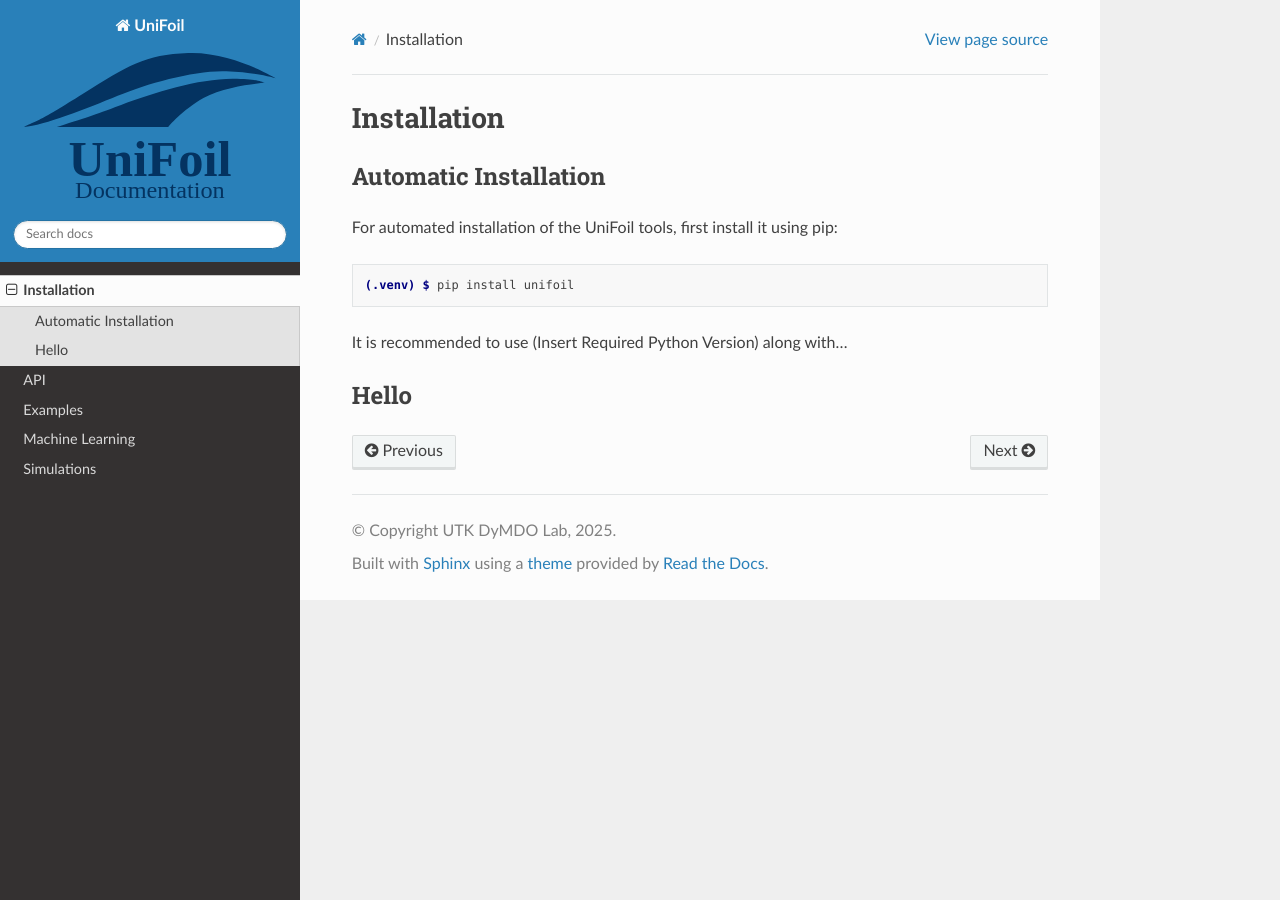
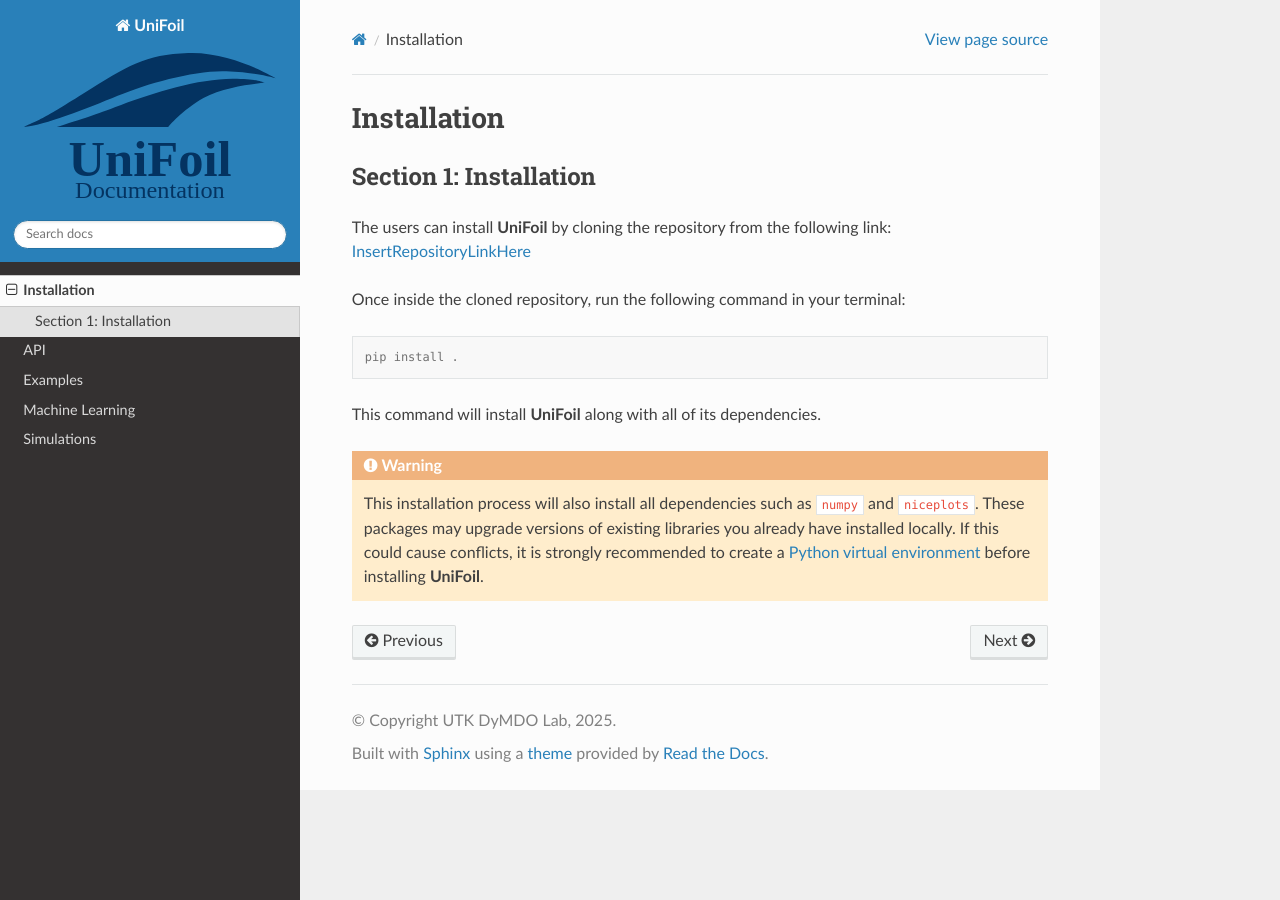
Before and after one commit to BenjaminMelanson/unifoilDocs, a Sphinx documentation site: the page built from docs/source/installation.rst, in a window 1280 px wide. Built offline with Sphinx 7.4.7 and the Read the Docs theme 3.1.0, drawn with Linux system fonts in a browser that asks for light colours.

Commit message:
Update installation.rst

```diff
--- a/docs/source/installation.rst
+++ b/docs/source/installation.rst
@@ -1,18 +1,25 @@
 Installation
 ============
 
-.. _installation:
+Section 1: Installation
+-----------------------
 
-Automatic Installation
-------------
+The users can install **UniFoil** by cloning the repository from the following link:
+`<Insert Repository Link Here>`_
 
-For automated installation of the UniFoil tools, first install it using pip:
+Once inside the cloned repository, run the following command in your terminal:
 
 .. code-block:: console
 
-   (.venv) $ pip install unifoil
+   pip install .
 
-It is recommended to use (Insert Required Python Version) along with...
+This command will install **UniFoil** along with all of its dependencies.
 
-Hello
-------------
+.. warning::
+
+   This installation process will also install all dependencies such as
+   ``numpy`` and ``niceplots``. These packages may upgrade versions of existing
+   libraries you already have installed locally.
+   If this could cause conflicts, it is strongly recommended to create a
+   `Python virtual environment <https://docs.python.org/3/tutorial/venv.html>`_
+   before installing **UniFoil**.
```
